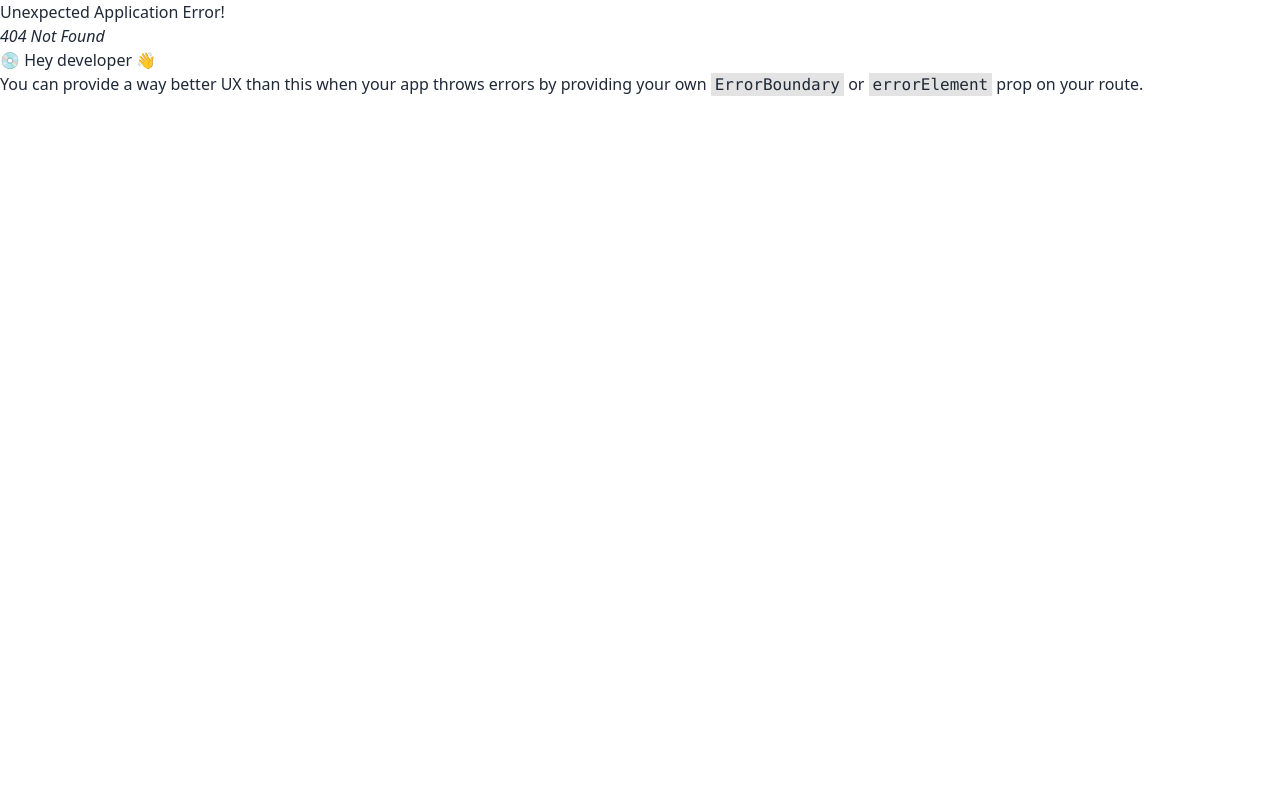
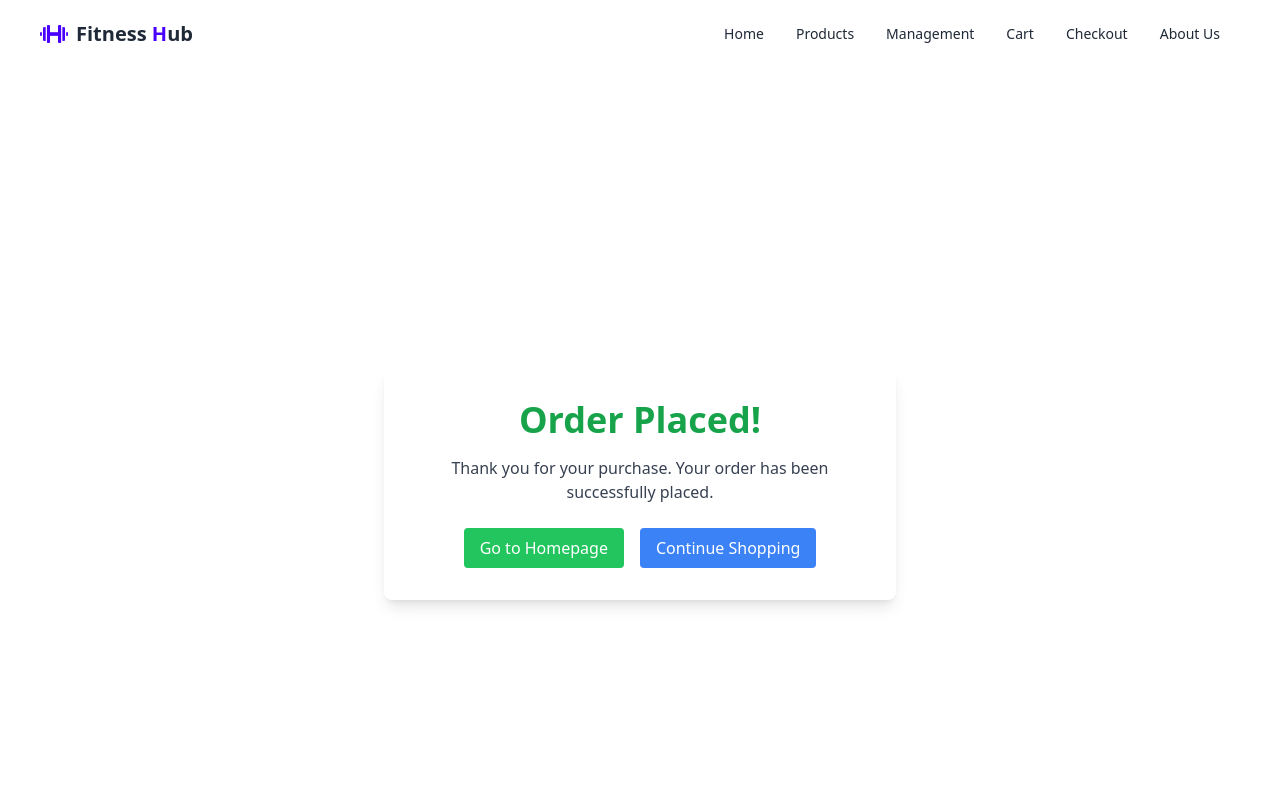
Before and after one commit to ahmedhimel21/fitness-equipment-and-accessories-client, a React (Vite) app: page /products/success in a window 1280 px wide. Before the commit this address had no page. Shown: the top 800 px of the page. Built offline with nearby package versions, Linux system fonts and the light colour scheme.

Commit message:
success page and empty card implemented

```diff
--- a/src/components/ui/cartPage/CartCard.tsx
+++ b/src/components/ui/cartPage/CartCard.tsx
@@ -1,5 +1,6 @@
 import { NavLink } from "react-router-dom";
 import { TCartInitialState } from "../../../types";
+import EmptyCard from "./EmptyCard";
 
 type TCartCardProps = {
   cart: TCartInitialState;
@@ -17,9 +18,13 @@ const CartCard = ({
   return (
     <>
       <div className=" p-4 my-8">
-        <h1 className="text-3xl font-bold mb-4">Your Cart</h1>
+        {!(cart.items.length === 0) ? (
+          <h1 className="text-3xl font-bold mb-4">Your Cart</h1>
+        ) : (
+          ""
+        )}
         {cart.items.length === 0 ? (
-          <p>Your cart is empty</p>
+          <EmptyCard></EmptyCard>
         ) : (
           <div>
             <div className="overflow-x-auto">
--- /dev/null
+++ b/src/components/ui/cartPage/EmptyCard.tsx
@@ -0,0 +1,27 @@
+const EmptyCard = () => {
+  return (
+    <>
+      <div className="flex flex-col items-center justify-center ">
+        <div className="bg-white p-8 rounded-lg shadow-lg max-w-lg w-full text-center">
+          <h1 className="text-4xl font-bold text-gray-800 mb-4">
+            Your Cart is Empty
+          </h1>
+          <p className="text-gray-700 mb-6">
+            Looks like you haven't added anything to your cart yet. Browse our
+            products and find something you like!
+          </p>
+          <div className="flex justify-center">
+            <button
+              // onClick={handleGoToProducts}
+              className="btn btn-primary text-white py-2 px-4 rounded hover:bg-blue-600 transition duration-300"
+            >
+              Shop Now
+            </button>
+          </div>
+        </div>
+      </div>
+    </>
+  );
+};
+
+export default EmptyCard;
--- /dev/null
+++ b/src/components/ui/checkout/SuccessPage.tsx
@@ -0,0 +1,33 @@
+import { NavLink } from "react-router-dom";
+
+const SuccessPage = () => {
+  return (
+    <>
+      <div className="flex flex-col items-center justify-center min-h-screen">
+        <div className="bg-white p-8 rounded-lg shadow-lg max-w-lg w-full text-center">
+          <h1 className="text-4xl font-bold text-green-600 mb-4">
+            Order Placed!
+          </h1>
+          <p className="text-gray-700 mb-6">
+            Thank you for your purchase. Your order has been successfully
+            placed.
+          </p>
+          <div className="flex flex-col sm:flex-row sm:justify-center gap-4">
+            <NavLink to="/">
+              <button className="bg-green-500 text-white py-2 px-4 rounded hover:bg-green-600 transition duration-300">
+                Go to Homepage
+              </button>
+            </NavLink>
+            <NavLink to="/products">
+              <button className="bg-blue-500 text-white py-2 px-4 rounded hover:bg-blue-600 transition duration-300">
+                Continue Shopping
+              </button>
+            </NavLink>
+          </div>
+        </div>
+      </div>
+    </>
+  );
+};
+
+export default SuccessPage;
--- a/src/pages/Checkout.tsx
+++ b/src/pages/Checkout.tsx
@@ -6,8 +6,10 @@ import { useCreateOrderMutation } from "../redux/features/order/orderApi";
 import { clearCart } from "../redux/features/cart/cartSlice";
 import { toast } from "sonner";
 import CheckoutForm from "../components/ui/checkout/CheckoutForm";
+import { useNavigate } from "react-router-dom";
 
 const Checkout = () => {
+  const navigate = useNavigate();
   //grab cart data from local state
   const cart = useAppSelector((state: RootState) => state.cart);
   const dispatch = useAppDispatch();
@@ -25,6 +27,7 @@ const Checkout = () => {
       await createOrder(order);
       dispatch(clearCart());
       toast.success("Order confirmed");
+      navigate("/products/success");
     } catch (err) {
       toast.error("Something went wrong");
       console.error("Failed to place the order:", err);
--- a/src/pages/Products.tsx
+++ b/src/pages/Products.tsx
@@ -47,7 +47,6 @@ const Products = () => {
   if (isLoading) {
     return (
       <div className="h-full flex justify-center items-center">
-        <p>Loading...</p>
         <ProgressBar></ProgressBar>
       </div>
     );
--- a/src/routes/routes.tsx
+++ b/src/routes/routes.tsx
@@ -7,6 +7,7 @@ import ProductDetails from "../pages/ProductDetails";
 import Cart from "../pages/Cart";
 import Checkout from "../pages/Checkout";
 import AboutUs from "../pages/AboutUs";
+import SuccessPage from "../components/ui/checkout/SuccessPage";
 
 const router = createBrowserRouter([
   {
@@ -47,6 +48,10 @@ const router = createBrowserRouter([
         path: "checkout",
         element: <Checkout></Checkout>,
       },
+      {
+        path: "success",
+        element: <SuccessPage></SuccessPage>,
+      },
     ],
   },
 ]);
```
